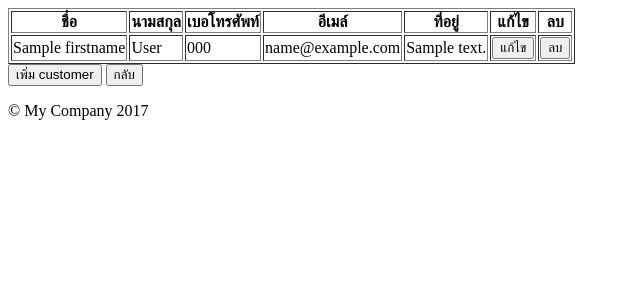
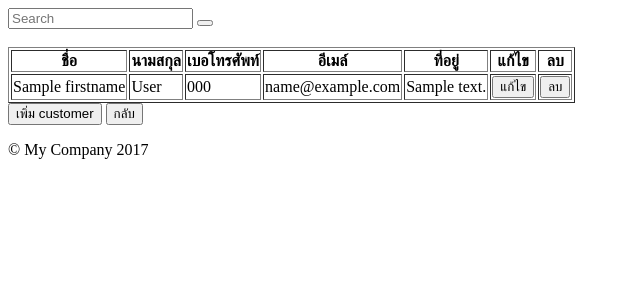
Before and after one commit to protal/yii-ArMaBookStore, a Yii app: template backend/views/manage/customerlist.php in a window 1280 px wide. Shown: the top 300 px of the page, without its empty margins (0-640 px from the left). Run offline with PHP 8.4 and a stand-in for Yii, Linux system fonts and the light colour scheme; the template is opened without the code that fills it: most values are stand-ins (such as "Sample title", 1, 10 or a date in 2020); data that the repository does not hold is empty; some libraries are stand-ins or nearby versions.

Commit message:
search customerlist

```diff
--- a/backend/views/manage/customerlist.php
+++ b/backend/views/manage/customerlist.php
@@ -2,6 +2,17 @@
 $this->title = 'ArmaBook List';
 $baseUrl=\Yii::getAlias('@web');
 ?>
+
+
+<div class="search">
+  <form class="" action="" method="get">
+    <input type="text" name="search" placeholder="Search" value="<?php echo $search?>" />
+     <button type="submit" class="btn btn-primary btn-sm"><i class="fa fa-search" aria-hidden="true"></i></button>
+    </div>
+  </form>
+
+
+<br>
 
 
 <table border="1" class="table table-striped">
```
Also changed, not shown: backend/controllers/ManageController.php (+5 -3 lines).
